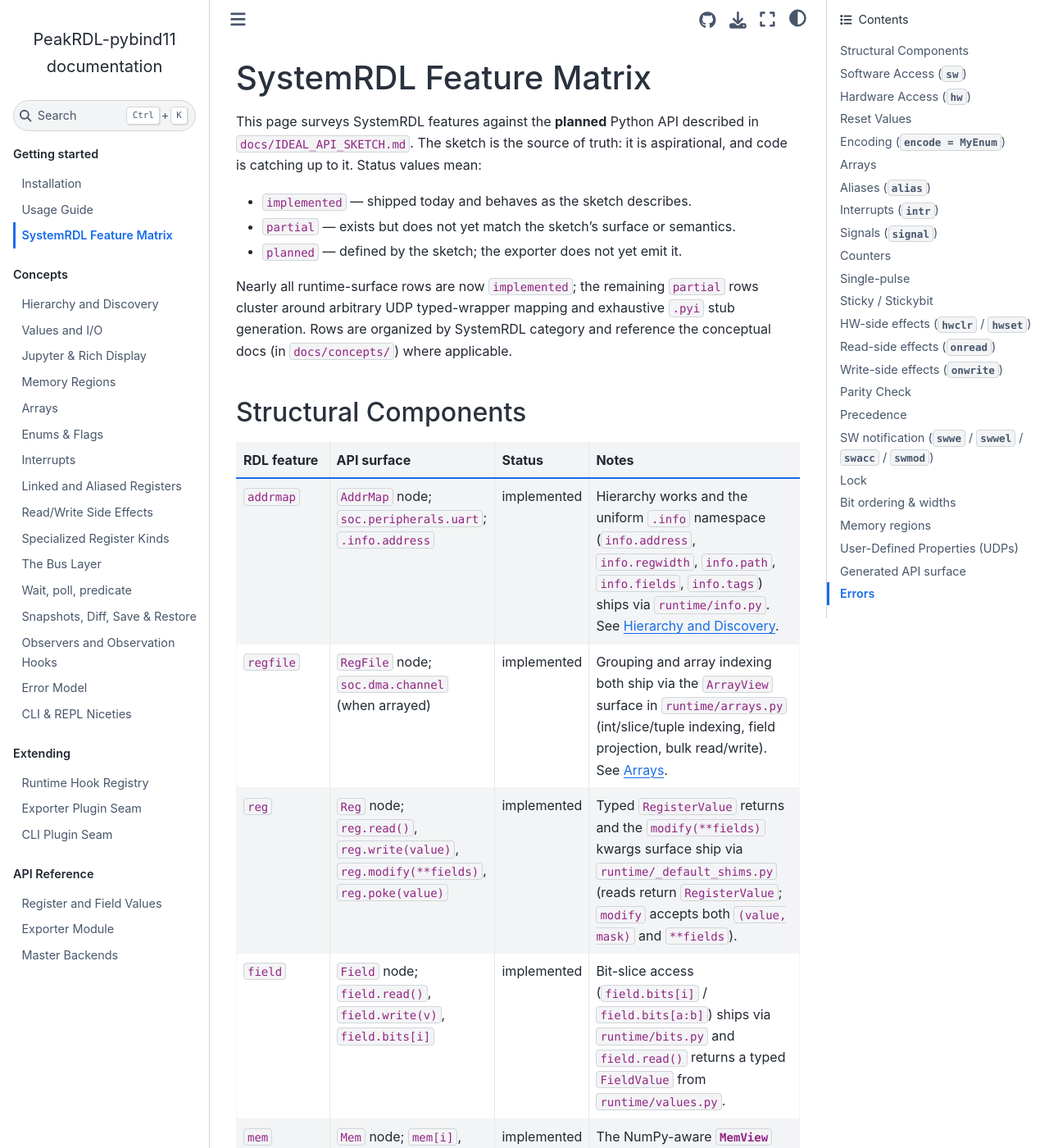
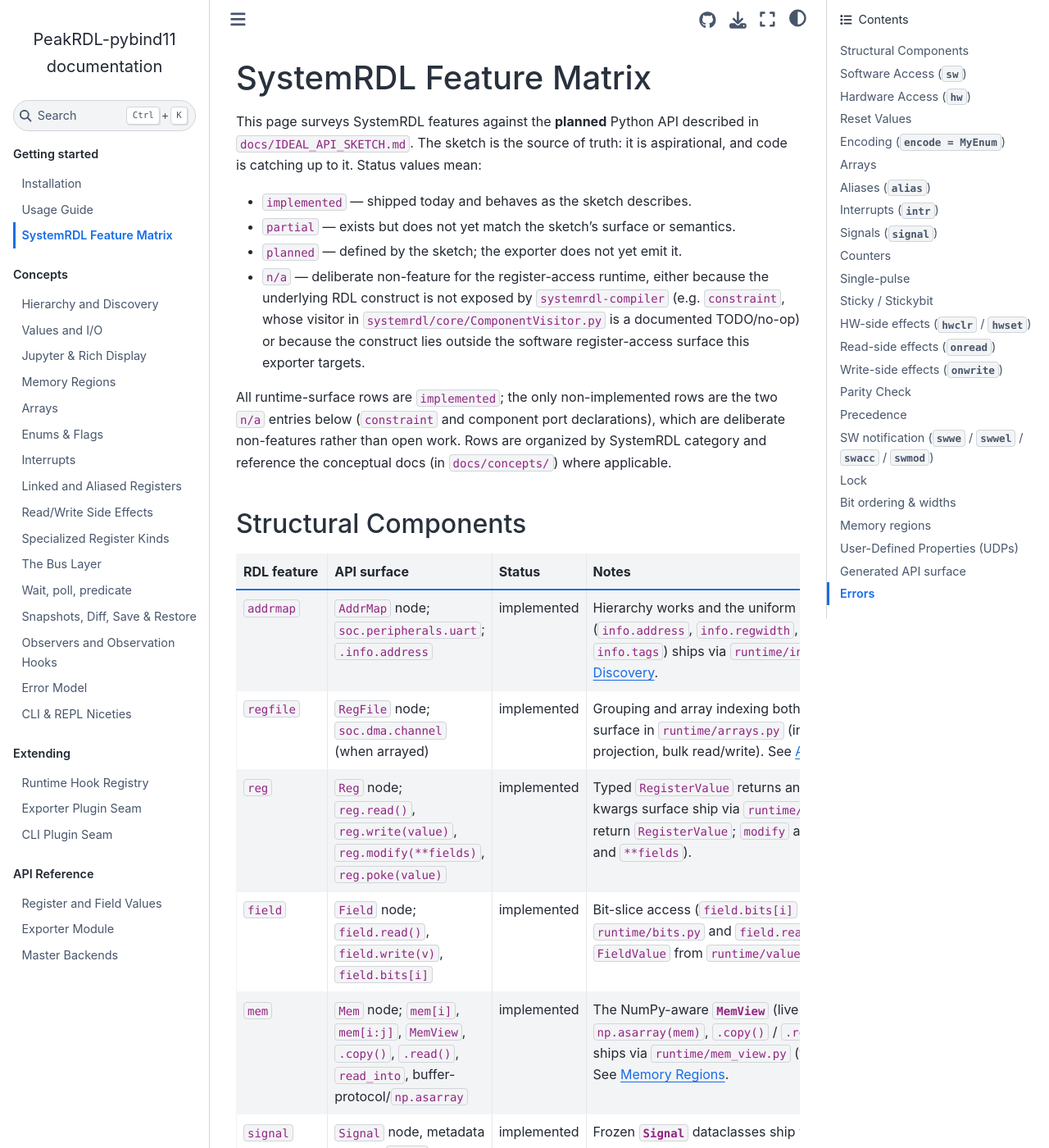
Before and after one commit to arnavsacheti/PeakRDL-pybind11, a Sphinx documentation site: the page built from docs/feature_matrix.rst, in a window 1280 px wide and 1400 px high. Shown: the whole window at 82% size. Built offline with Sphinx 7.4.7 and the Sphinx Book theme 1.1.4, drawn with Linux system fonts in a browser that asks for light colours; some of the changed text lies outside the part shown.

Commit message:
docs(feature-matrix): classify constraint + component ports as n/a; matrix now 0 planned
Adds a fourth status to the matrix — ``n/a`` — for the two RDL
constructs that can't / shouldn't ship in the register-access runtime:

* ``constraint`` — ``systemrdl-compiler`` itself doesn't implement
  the construct: its parse visitor at
  ``systemrdl/core/ComponentVisitor.py::visitConstraint_def`` is a
  documented ``# TODO: Implement constraints; pass``. The lexer
  recognizes the syntax, but the visitor drops the declaration with
  no AST, no component, no node attribute, no ``get_property``.
  Confirmed via ``dir(AddrmapNode)`` / ``dir(Node)`` — zero
  ``constraint``-named attributes. We can't surface metadata that
  doesn't exist upstream. Will reconsider if/when
  ``systemrdl-compiler`` exposes a constraint API.
* Component port declarations — SystemRDL 2.0 has no "port"
  construct distinct from ``signal``. The lexer has no ``PORT``
  token; hardware-facing wires (``cpuif_reset``, interrupt strobes,
  etc.) are modeled as ``signal`` instances with ``external`` /
  ``hw`` access — already covered by the existing ``signal`` row
  via ``runtime/signals.py``. There's nothing distinct to ship.

The intro paragraph's status definitions grew a fourth bullet
defining ``n/a`` with both rationales (upstream-incomplete vs
outside-the-target-surface). The "remaining partial rows" sentence
(stale post-0.8.2 — actual partial count was 0) was rewritten to
describe the new state.

## Counts

* Before:  87 implemented / 0 partial / 2 planned
* After:   87 implemented / 0 partial / 0 planned / 2 n/a

**0 planned rows.** Every runtime-facing feature in the matrix has a
shipping implementation; the only non-implemented entries are the
two deliberate non-features that this commit honestly classifies.

Co-Authored-By: Claude Opus 4.7 (1M context) <noreply@anthropic.com>

```diff
--- a/docs/feature_matrix.rst
+++ b/docs/feature_matrix.rst
@@ -8,12 +8,18 @@ aspirational, and code is catching up to it. Status values mean:
 - ``implemented`` — shipped today and behaves as the sketch describes.
 - ``partial`` — exists but does not yet match the sketch's surface or semantics.
 - ``planned`` — defined by the sketch; the exporter does not yet emit it.
+- ``n/a`` — deliberate non-feature for the register-access runtime, either
+  because the underlying RDL construct is not exposed by
+  ``systemrdl-compiler`` (e.g. ``constraint``, whose visitor in
+  ``systemrdl/core/ComponentVisitor.py`` is a documented TODO/no-op) or
+  because the construct lies outside the software register-access surface
+  this exporter targets.
 
-Nearly all runtime-surface rows are now ``implemented``; the remaining
-``partial`` rows cluster around arbitrary UDP typed-wrapper mapping and
-exhaustive ``.pyi`` stub generation. Rows are organized by SystemRDL
-category and reference the conceptual docs (in ``docs/concepts/``) where
-applicable.
+All runtime-surface rows are ``implemented``; the only non-implemented
+rows are the two ``n/a`` entries below (``constraint`` and component
+port declarations), which are deliberate non-features rather than open
+work. Rows are organized by SystemRDL category and reference the
+conceptual docs (in ``docs/concepts/``) where applicable.
 
 Structural Components
 ---------------------
@@ -54,8 +60,16 @@ Structural Components
      - Frozen :class:`Signal` dataclasses ship via ``runtime/signals.py`` (attached to their parent node by the ``register_signals`` post-create hook emitted from ``templates/runtime.py.jinja``).
    * - ``constraint``
      - none
-     - planned
-     - Intentionally out of scope for the register-access runtime; the RDL ``constraint`` declaration is ignored during export.
+     - n/a
+     - Upstream ``systemrdl-compiler`` does not implement the RDL
+       ``constraint`` construct: its parse visitor
+       (``systemrdl/core/ComponentVisitor.py::visitConstraint_def``) is
+       a documented TODO that drops the declaration on the floor, so the
+       compiled tree carries no constraint metadata we could surface.
+       Outside the register-access surface this exporter targets in any
+       case — constraints are a verification/randomization concept, not
+       a runtime register-access one. Will be reconsidered if/when
+       systemrdl-compiler exposes a constraint API.
 
 Software Access (``sw``)
 ------------------------
@@ -293,8 +307,17 @@ Signals (``signal``)
      - Frozen :class:`Signal` dataclasses (name, width, sw/hw access, ``activelow``, ``async``, any UDPs) ship via ``runtime/signals.py`` and are attached to their parent node by the ``register_signals`` hook emitted from ``templates/runtime.py.jinja``.
    * - Component port declarations
      - none
-     - planned
-     - Intentionally out of scope for the register-access surface; ports are ignored during export.
+     - n/a
+     - SystemRDL 2.0 does not define a separate component-port construct
+       distinct from ``signal``: hardware-facing connections (resets,
+       interrupt strobes, ``cpuif_reset``, etc.) are modeled as
+       ``signal`` instances with ``external`` / ``hw`` access, which the
+       ``signal`` row above already covers via ``runtime/signals.py``.
+       ``systemrdl-compiler`` correspondingly exposes ``.signals()`` per
+       node but has no port concept (``dir(SignalNode)`` /
+       ``dir(AddrmapNode)`` contain no port-related members). Treated as
+       a non-feature: the surface is the existing :class:`Signal`
+       metadata.
 
 Counters
 --------
```
